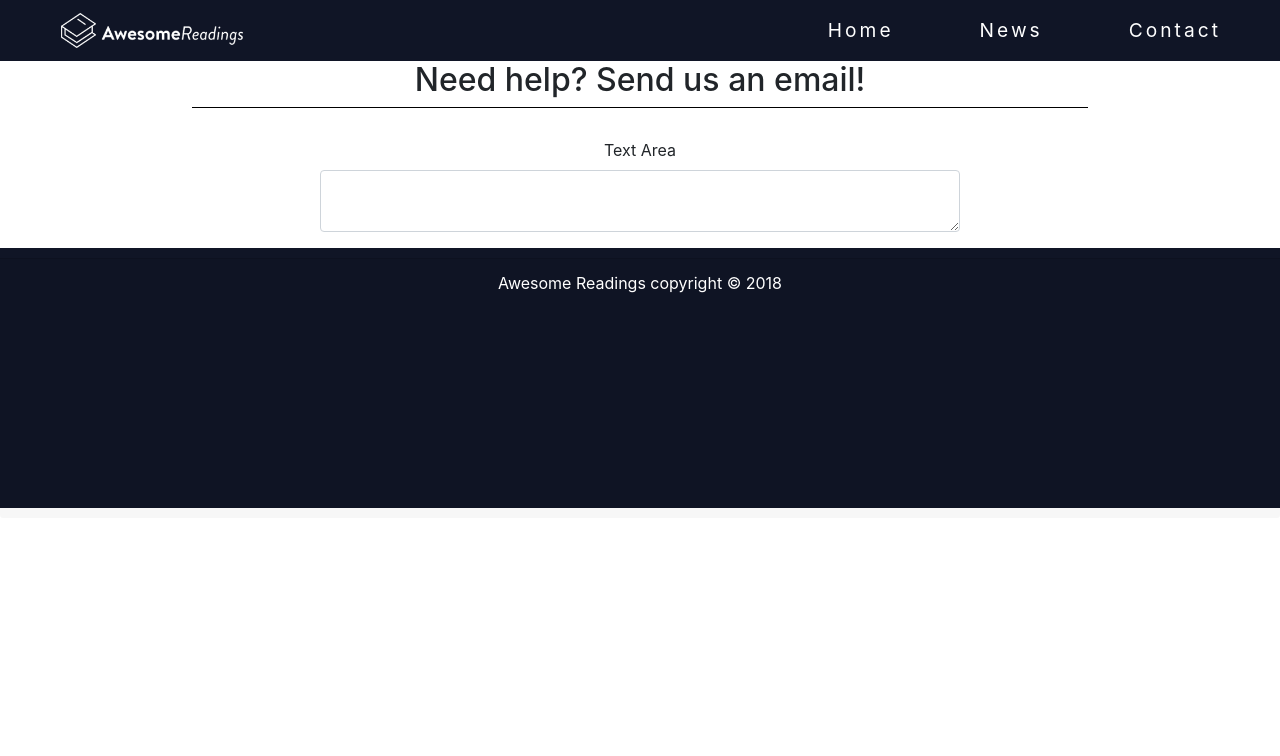
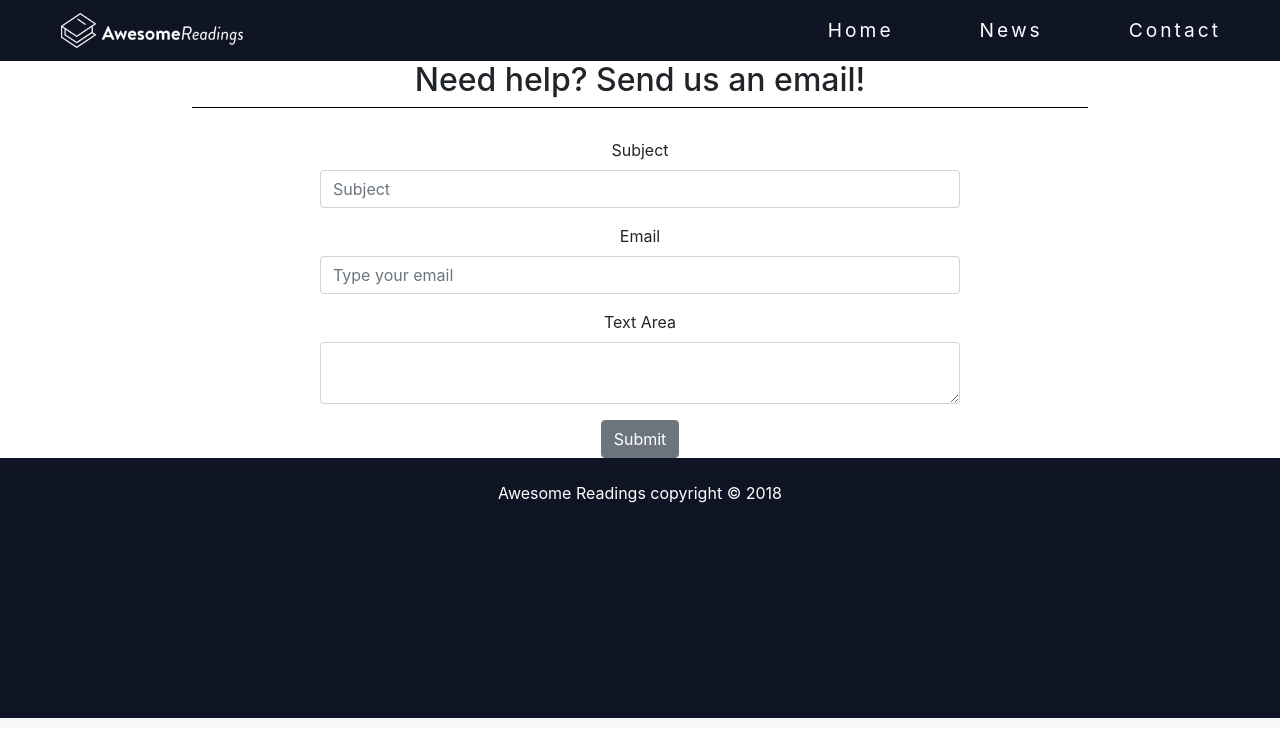
Before and after one commit to dorisobor/awesome-readings, a React (Create React App) app in the folder ar-app/: page /Contact in a window 1280 px wide. Shown: the top 756 px of the page. Built offline with nearby package versions, Linux system fonts and the light colour scheme.

Commit message:
installed cors and sendgrid

```diff
--- a/ar-app/package.json
+++ b/ar-app/package.json
@@ -7,14 +7,16 @@
     "@fortawesome/free-brands-svg-icons": "^5.5.0",
     "@fortawesome/free-solid-svg-icons": "^5.5.0",
     "@fortawesome/react-fontawesome": "^0.1.3",
+    "@sendgrid/mail": "^6.3.1",
     "axios": "^0.18.0",
     "bootstrap": "^4.1.3",
+    "cors": "^2.8.5",
     "lodash": "^4.17.11",
     "node-sass": "^4.10.0",
     "react": "^16.6.3",
     "react-dom": "^16.6.3",
     "react-router-dom": "^4.3.1",
-    "react-scripts": "2.1.1",
+    "react-scripts": "^2.1.3",
     "reactstrap": "^6.5.0",
     "superagent": "^4.0.0",
     "superagent-es6-promise": "^1.0.0"
--- a/ar-app/src/components/Contact.js
+++ b/ar-app/src/components/Contact.js
@@ -1,21 +1,75 @@
-import React from 'react';
-import { Button, Form, FormGroup, Label, Input } from 'reactstrap';
+import React, { Component } from "react";
+import { Button, Form, FormGroup, Label, Input} from "reactstrap";
 
-function ContactPage() {
+class ContactPage extends Component {
+
+  // set state for input
+  constructor(props) {
+    super(props);
+
+  this.state= {
+    recipient: 'troyamber@live.com',
+    subject:'',
+    sendersEmail: '',
+    text:''
+  };
+}
+
+sendEmail = event => {
+  event.preventDefault();
+
+
+    fetch(`http://127.0.0.1:4000/send-email?recipient=${this.state.recipient}&sender=${this.state.sendersEmsil}&topic=${this.state.subject}&text=${this.state.text}`)
+      .catch(err => console.error(err))
+  }
+  render() {
     return (
       <div className="contactWrapper">
-    <Form>
-
         <h2 classname="contact-title">Need help? Send us an email!</h2>
         <div className="underline" />
+        <Form onSubmit={this.sendEmail}>
+        <FormGroup>
+              <Label for="Subject">Subject</Label>
+              <Input type="text"
+              name="subject"
+              id="subject"
+              placeholder="Subject"
+              value={this.state.subject}
+              onChange={this.setState.subject}
+              />
+            </FormGroup>
+          <FormGroup>
+            <Label for="exampleEmail">Email</Label>
+            <Input
+              type="email"
+              name="email"
+              id="exampleEmail"
+              placeholder="Type your email"
+              value={this.state.sendersEmail}
+              onChange={this.setState.sendersEmail}
+
+            />
+          </FormGroup>
+
           <FormGroup>
             <Label for="exampleText">Text Area</Label>
-          <Input type="textarea" name="text" id="exampleText" />
+            <Input type="textarea"
+            name="text"
+            id="exampleText"
+            value={this.state.text}
+            onChange={this.setState.text}
+
+            />
           </FormGroup>
+
+          <Button type="submit"
+          value={this.sendEmail}>
+          Submit
+          </Button>
         </Form>
-
       </div>
     );
   }
+}
 
 export default ContactPage;
```
Also changed, not shown: ar-app/src/server/index.js (deleted, +0 -31 lines), ar-app/src/server/mailer/config/index.js (deleted, +0 -13 lines), ar-app/src/server/mailer/index.js (deleted, +0 -30 lines), 2 other files (tests, documents, lock files or other folders). Lines whose indentation alone changed are shown as unchanged.
